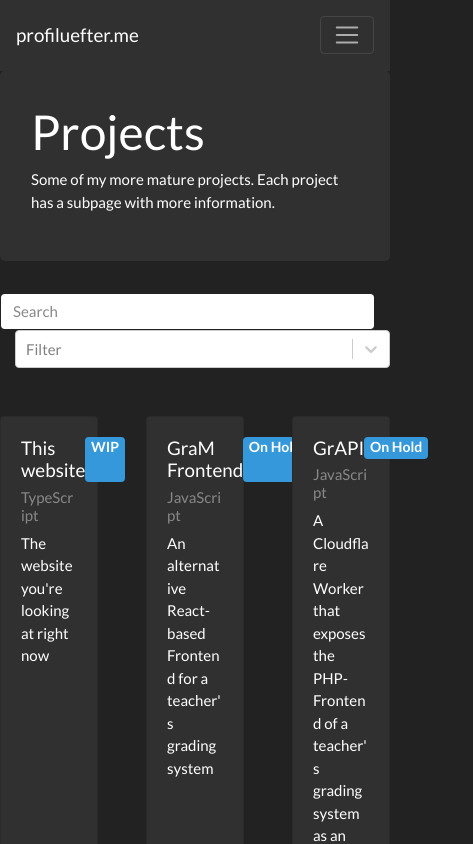
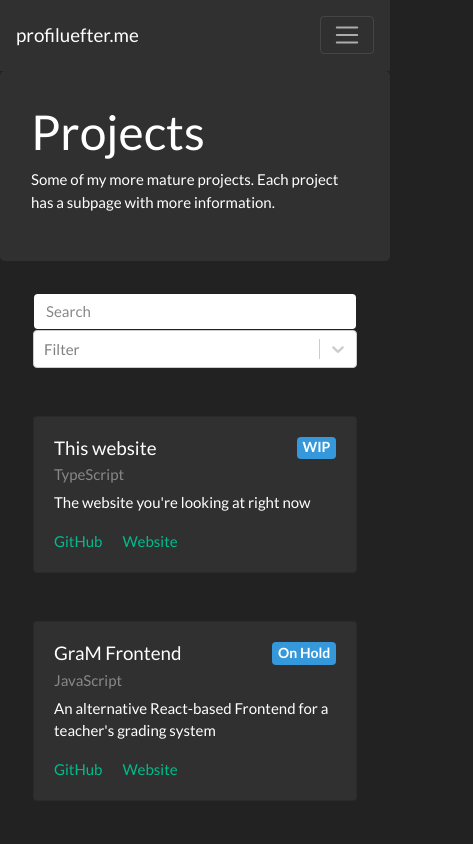
Before and after one commit to profiluefter/profiluefter.github.io, a Next.js app: page /projects in a window 390 px wide. Shown: the top 844 px of the page, 473 px wide, since content can reach past the window. Built offline with nearby package versions, Linux system fonts and the light colour scheme.

Commit message:
Improve mobile layout of projects page

```diff
--- a/src/components/ProjectList.tsx
+++ b/src/components/ProjectList.tsx
@@ -33,17 +33,30 @@ const ProjectList: React.FC<ProjectListProps> = ({filters, search, projectData})
 						used.id.toLowerCase().includes(keyword.toLowerCase()))))
 			.map(project => <ProjectOverview key={project.id} data={project}/>);
 
+	// language=CSS
 	return (
 		<>
 			<div className="w-100">
 				{projectElements}
 			</div>
 			<style jsx>{`
-				div {
-					display: grid;
-					grid-template-columns: repeat(3, 1fr);
-					grid-gap: 3rem;
-				}
+                div {
+                    display: grid;
+                    grid-template-columns: 1fr;
+                    grid-gap: 3rem;
+                }
+
+                @media (min-width: 768px) {
+                    div {
+                        grid-template-columns: repeat(2, 1fr);
+                    }
+                }
+
+                @media (min-width: 992px) {
+                    div {
+                        grid-template-columns: repeat(3, 1fr);
+                    }
+                }
 			`}</style>
 		</>
 	);
--- a/src/pages/projects/index.tsx
+++ b/src/pages/projects/index.tsx
@@ -43,14 +43,14 @@ const ProjectListPage: React.FC<ProjectListPageProps> = ({projects}) => {
 						<p>Some of my more mature projects. Each project has a subpage with more information.</p>
 					</Container>
 				</Jumbotron>
-				<Container className="mb-5">
+				<Container className="mb-5 px-5 px-md-0">
 					<Row className="mb-5">
-						<Col className="pl-0 d-flex align-items-center" sm={8}>
+						<Col md={8} className="p-0 pr-md-3 d-flex align-items-center">
 							<FormControl placeholder="Search" onChange={event => setSearch(event.target.value)}
 							             defaultValue={search}
 							/>
 						</Col>
-						<Col className="pr-0" sm={4}>
+						<Col md={4} className="p-0 pl-md-3">
 							<Select placeholder="Filter"
 							        onChange={(values => setFilters(values === null ? [] : (values as any[]).map(value => value.value)))}
 							        isMulti options={filterData}
```
